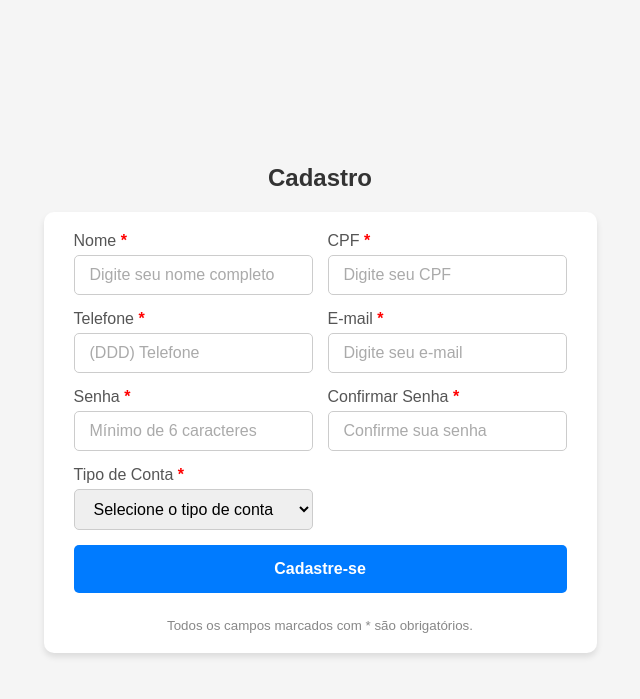
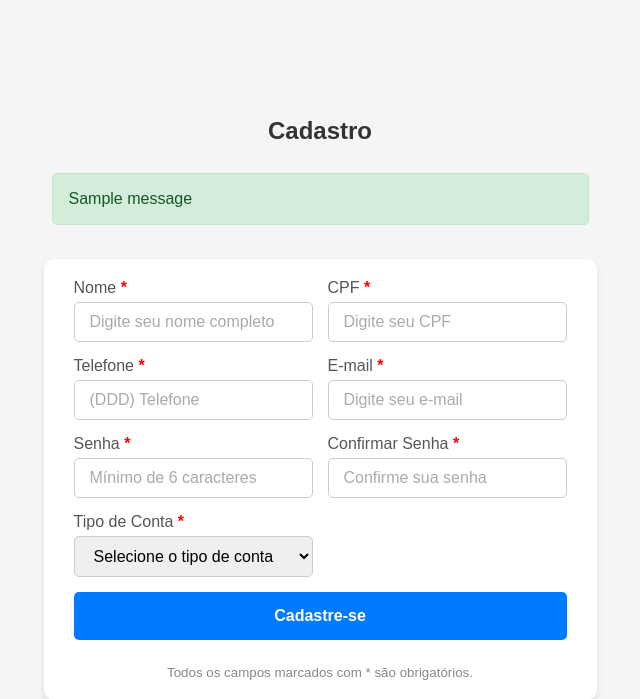
Before and after one commit to proglogic1/banco_turma_noite_senac, a Django app: page /cadastro/ in a window 1280 px wide. Shown: the top 699 px of the page, without its empty margins (320-960 px from the left). Run offline with Django 5.2, Linux system fonts and the light colour scheme; tables that the repository leaves empty hold one stand-in row (values such as "Sample post"); one stand-in notice (Sample message) is shown.

Commit message:
pop-up na tela de cadastro
inclui um pop-up na tela de cadastro, caso o usuário tente criar uma conta com um CPF que já esta sendo utilizado

```diff
--- a/banco/templates/clientes/cadastro.html
+++ b/banco/templates/clientes/cadastro.html
@@ -13,6 +13,15 @@
 <body>
     <div class="form-container">
         <h1>Cadastro</h1>
+
+        {% if messages %}
+            <div class="messages">
+                {% for message in messages %}
+                    <div class="alert {% if message.tags %}alert-{{ message.tags }}{% endif %}"> {{ message }} </div>
+                {% endfor %}
+            </div>
+
+        {% endif %}
         <form method="POST">
             {% csrf_token %}
             <div class="form-group">
--- a/banco/views.py
+++ b/banco/views.py
@@ -2,16 +2,22 @@ from django.shortcuts import render, redirect,get_object_or_404
 from django.contrib.auth.decorators import login_required
 from .models import Cliente, Conta
 from .forms import ClienteForm, ContaForm,ClienteAlterarForm
-from .utils import gerar_numero_conta, calcular_saldo_total, verificar_tipo_conta_existe, verificar_conta_existe
+from .utils import gerar_numero_conta, calcular_saldo_total, verificar_tipo_conta_existe, verificar_conta_existe, verificar_cpf_existente
 from .serializers import ClienteSerializer, ContaSerializer
 from rest_framework import generics,response,status
 from rest_framework.views import APIView
+from django.contrib import messages
 
 #@login_required
 
 def cadastrar_cliente(request):
     if request.method == 'POST':
         form = ClienteForm(request.POST)
+        cpf =  request.POST.get('cpf')
+
+        if verificar_cpf_existente(request,cpf):
+            return render(request, 'clientes/cadastro.html', {'form': form})
+
 
         if form.is_valid():
              # Aqui o form já é válido, então podemos criar e salvar o cliente
@@ -28,6 +34,8 @@ def cadastrar_cliente(request):
                 nr_agencia="001",  # Defina um valor padrão ou gere dinamicamente
                 tipo_conta=form.cleaned_data['tipo_conta']  # Você pode ajustar para um valor padrão ou capturar do formulário
             )
+
+            messages.success(request, 'Conta criada com sucesso!')
 
             return redirect('login')  # Redireciona para uma página de listagem de clientes
             # Cria a conta associada ao cliente
--- a/static/css/styleCadastro.css
+++ b/static/css/styleCadastro.css
@@ -101,3 +101,28 @@ form select {
         grid-column: span 1; /* Ajusta o título, botão e aviso para 1 coluna */
     }
 }
+
+/* alerta caso ja exista um cpf cadastrado */
+.messages {
+    margin: 1em 0;
+    padding: 0.5em;
+}
+
+.alert {
+    padding: 1em;
+    border-radius: 5px;
+    margin-bottom: 10px;
+    font-size: 1rem;
+}
+
+.alert-error {
+    color: #721c24;
+    background-color: #f8d7da;
+    border: 1px solid #f5c6cb;
+}
+
+.alert-success {
+    color: #155724;
+    background-color: #d4edda;
+    border: 1px solid #c3e6cb;
+}
```
Also changed, not shown: banco/utils.py (+8 -0 lines).
